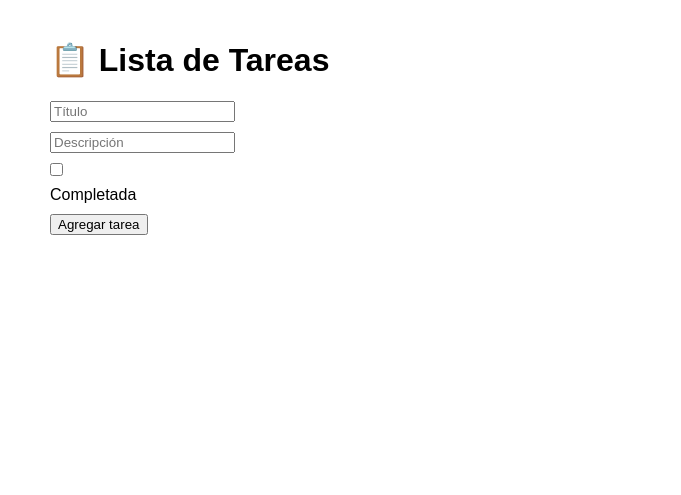
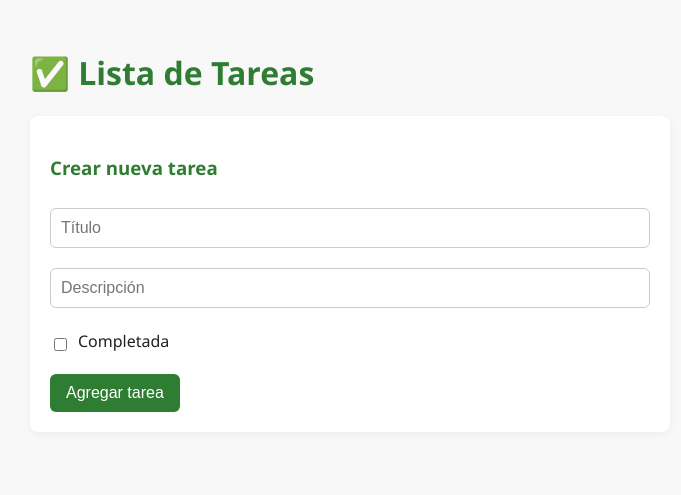
Before and after one commit to AKAMois/todo-api, a website: page public/index.html in a window 1280 px wide. Shown: the whole page, without its empty margins (290-971 px from the left). Drawn offline with Linux system fonts and the light colour scheme; no server answers.

Commit message:
Añadiendo CSS final

```diff
--- a/public/index.html
+++ b/public/index.html
@@ -3,20 +3,106 @@
 <head>
   <meta charset="UTF-8" />
   <meta name="viewport" content="width=device-width, initial-scale=1.0"/>
-  <title>Todo App</title>
+  <title>Lista de Tareas</title>
   <style>
-    body { font-family: Arial; padding: 20px; max-width: 600px; margin: auto; }
-    input, button, label { display: block; margin: 10px 0; }
-    ul { list-style: none; padding: 0; }
-    li { padding: 10px; border-bottom: 1px solid #ccc; }
-    .completed { text-decoration: line-through; }
+    :root {
+      --green: #2e7d32;
+      --light-green: #4caf50;
+      --bg: #f8f8f8;
+      --white: #ffffff;
+      --text: #212121;
+    }
+
+    * {
+      box-sizing: border-box;
+    }
+
+    body {
+      font-family: 'Segoe UI', sans-serif;
+      background-color: var(--bg);
+      color: var(--text);
+      padding: 30px;
+      max-width: 700px;
+      margin: auto;
+    }
+
+    h1, h2, h3 {
+      color: var(--green);
+    }
+
+    form, #edit-form {
+      background-color: var(--white);
+      padding: 20px;
+      border-radius: 8px;
+      box-shadow: 0 2px 8px rgba(0,0,0,0.05);
+      margin-bottom: 30px;
+    }
+
+    input[type="text"], input[type="checkbox"], button {
+      font-size: 16px;
+      margin-top: 10px;
+    }
+
+    input[type="text"] {
+      width: 100%;
+      padding: 10px;
+      margin-bottom: 10px;
+      border: 1px solid #ccc;
+      border-radius: 6px;
+    }
+
+    label {
+      display: flex;
+      align-items: center;
+      gap: 8px;
+      margin: 10px 0;
+    }
+
+    button {
+      background-color: var(--green);
+      color: var(--white);
+      border: none;
+      padding: 10px 16px;
+      border-radius: 6px;
+      cursor: pointer;
+      margin-right: 10px;
+      transition: background 0.3s;
+    }
+
+    button:hover {
+      background-color: var(--light-green);
+    }
+
+    ul {
+      list-style: none;
+      padding: 0;
+    }
+
+    li {
+      background-color: var(--white);
+      margin-bottom: 15px;
+      padding: 15px;
+      border-radius: 8px;
+      box-shadow: 0 1px 5px rgba(0,0,0,0.05);
+    }
+
+    .completed {
+      text-decoration: line-through;
+      color: gray;
+    }
+
+    small {
+      font-size: 12px;
+      color: #777;
+    }
   </style>
 </head>
 <body>
 
-  <h1>📋 Lista de Tareas</h1>
+  <h1>✅ Lista de Tareas</h1>
 
   <form id="todo-form">
+    <h3>Crear nueva tarea</h3>
     <input type="text" id="new-title" placeholder="Título" required />
     <input type="text" id="new-description" placeholder="Descripción" required />
     <label>
@@ -28,7 +114,7 @@
   <ul id="todo-list"></ul>
 
   <div id="edit-form" style="display: none;">
-    <h2>✏️ Editar Tarea</h2>
+    <h3>Editar Tarea</h3>
     <input type="text" id="edit-title" placeholder="Título" required />
     <input type="text" id="edit-description" placeholder="Descripción" required />
     <label>
@@ -69,10 +155,9 @@
           data.forEach(task => {
             const item = document.createElement('li');
             item.innerHTML = `
-              <strong${task.completed ? ' class="completed"' : ''}>${task.title}</strong>
-              <br>${task.description}
-              <br><small>ID: ${task._id}</small>
-              <br>
+              <strong${task.completed ? ' class="completed"' : ''}>${task.title}</strong><br>
+              ${task.description}<br>
+              <small>ID: ${task._id}</small><br><br>
               <button onclick="editTask('${task._id}', \`${task.title}\`, \`${task.description}\`, ${task.completed})">Editar</button>
               <button onclick="deleteTodo('${task._id}')">Eliminar</button>
             `;
```
